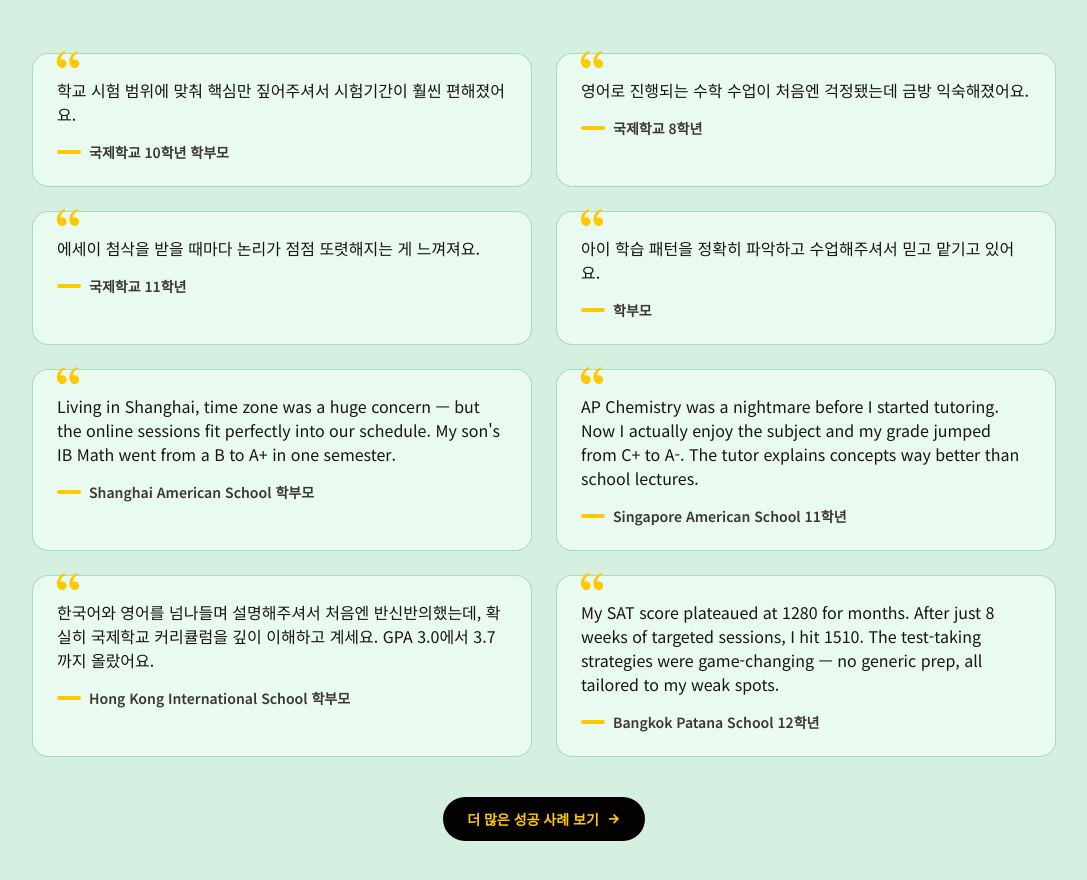
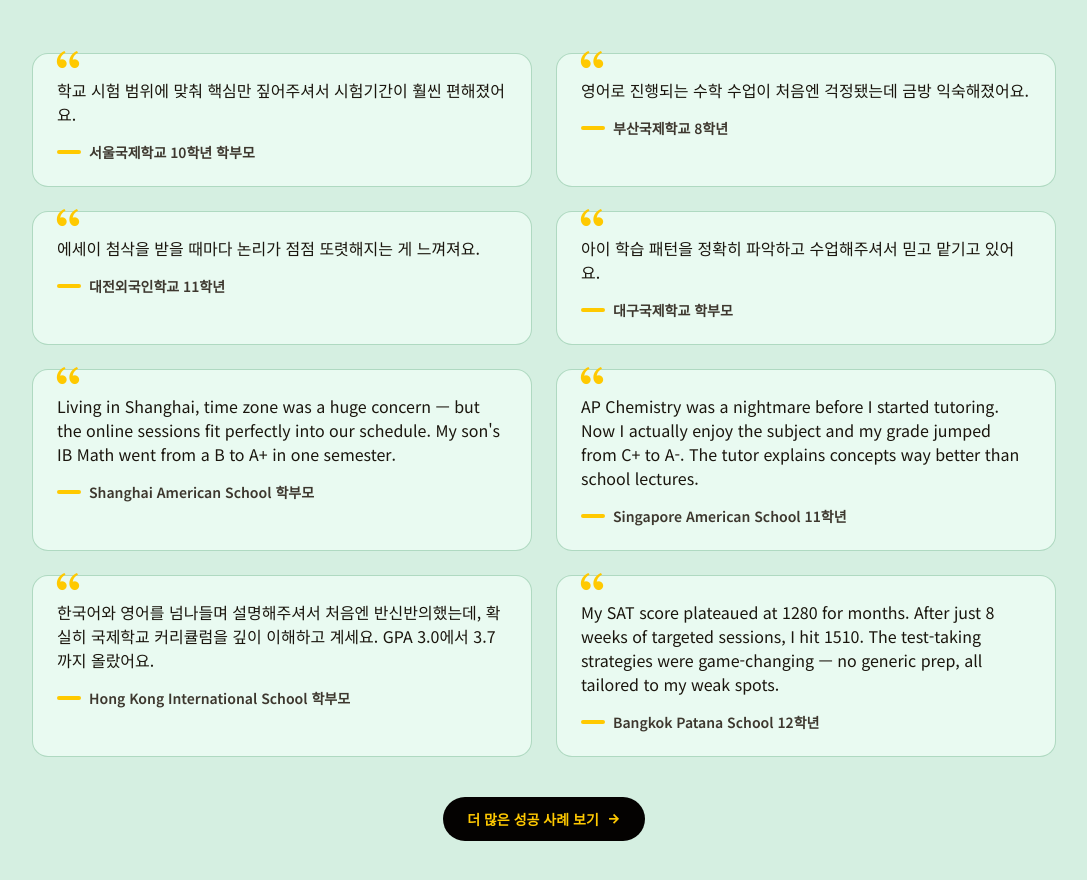
Before and after one commit to hasa080525-ctrl/global, a React (Vite) app: page / in a window 1280 px wide. Shown: the part 4023-4903 px from the top of the page, without its empty margins (96-1183 px from the left). Built offline with nearby package versions, Linux system fonts and the light colour scheme.

Commit message:
fix: prevent A- label overlap in chart, add school names to reviews
Chart container height was too tight for the tallest bar's label,
causing it to overlap the card border. Review testimonials lacked
school names, hurting credibility.

```diff
--- a/src/pages/home/components/Chart.tsx
+++ b/src/pages/home/components/Chart.tsx
@@ -20,7 +20,7 @@ export default function Chart() {
         </p>
 
         <div className="mt-14 rounded-2xl border border-background-300/70 bg-background-100/60 p-6 md:p-10">
-          <div className="flex items-end justify-center gap-5 md:gap-10 h-80">
+          <div className="flex items-end justify-center gap-5 md:gap-10 h-96">
             {BARS.map((b, idx) => (
               <div key={b.label} className="flex flex-col items-center">
                 <span className="mb-2 font-heading text-lg md:text-2xl text-foreground-950">
--- a/src/pages/home/components/Reviews.tsx
+++ b/src/pages/home/components/Reviews.tsx
@@ -1,19 +1,19 @@
 const REVIEWS = [
   {
     text: "학교 시험 범위에 맞춰 핵심만 짚어주셔서 시험기간이 훨씬 편해졌어요.",
-    who: "국제학교 10학년 학부모",
+    who: "서울국제학교 10학년 학부모",
   },
   {
     text: "영어로 진행되는 수학 수업이 처음엔 걱정됐는데 금방 익숙해졌어요.",
-    who: "국제학교 8학년",
+    who: "부산국제학교 8학년",
   },
   {
     text: "에세이 첨삭을 받을 때마다 논리가 점점 또렷해지는 게 느껴져요.",
-    who: "국제학교 11학년",
+    who: "대전외국인학교 11학년",
   },
   {
     text: "아이 학습 패턴을 정확히 파악하고 수업해주셔서 믿고 맡기고 있어요.",
-    who: "학부모",
+    who: "대구국제학교 학부모",
   },
   {
     text: "Living in Shanghai, time zone was a huge concern — but the online sessions fit perfectly into our schedule. My son's IB Math went from a B to A+ in one semester.",
```
